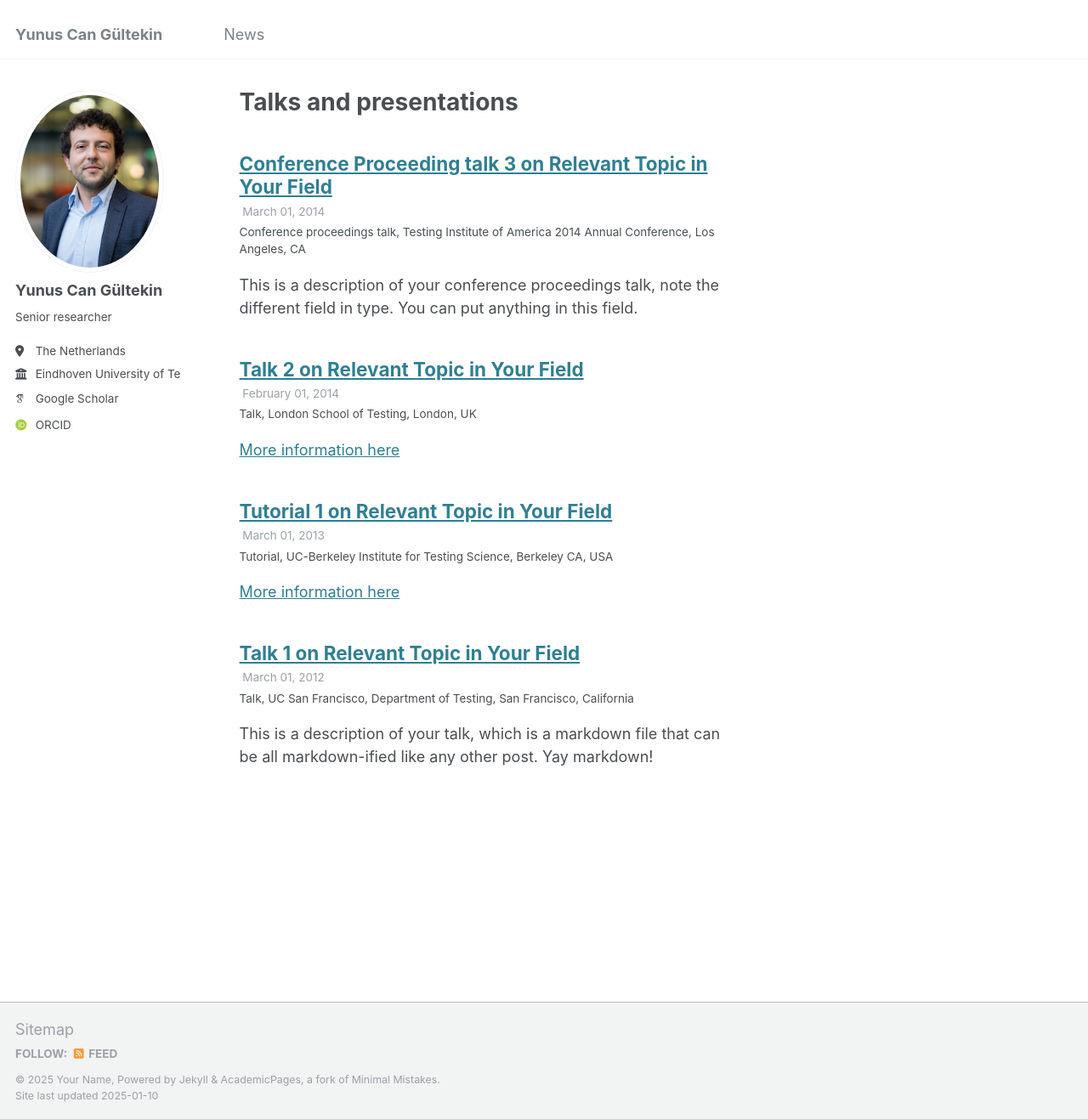
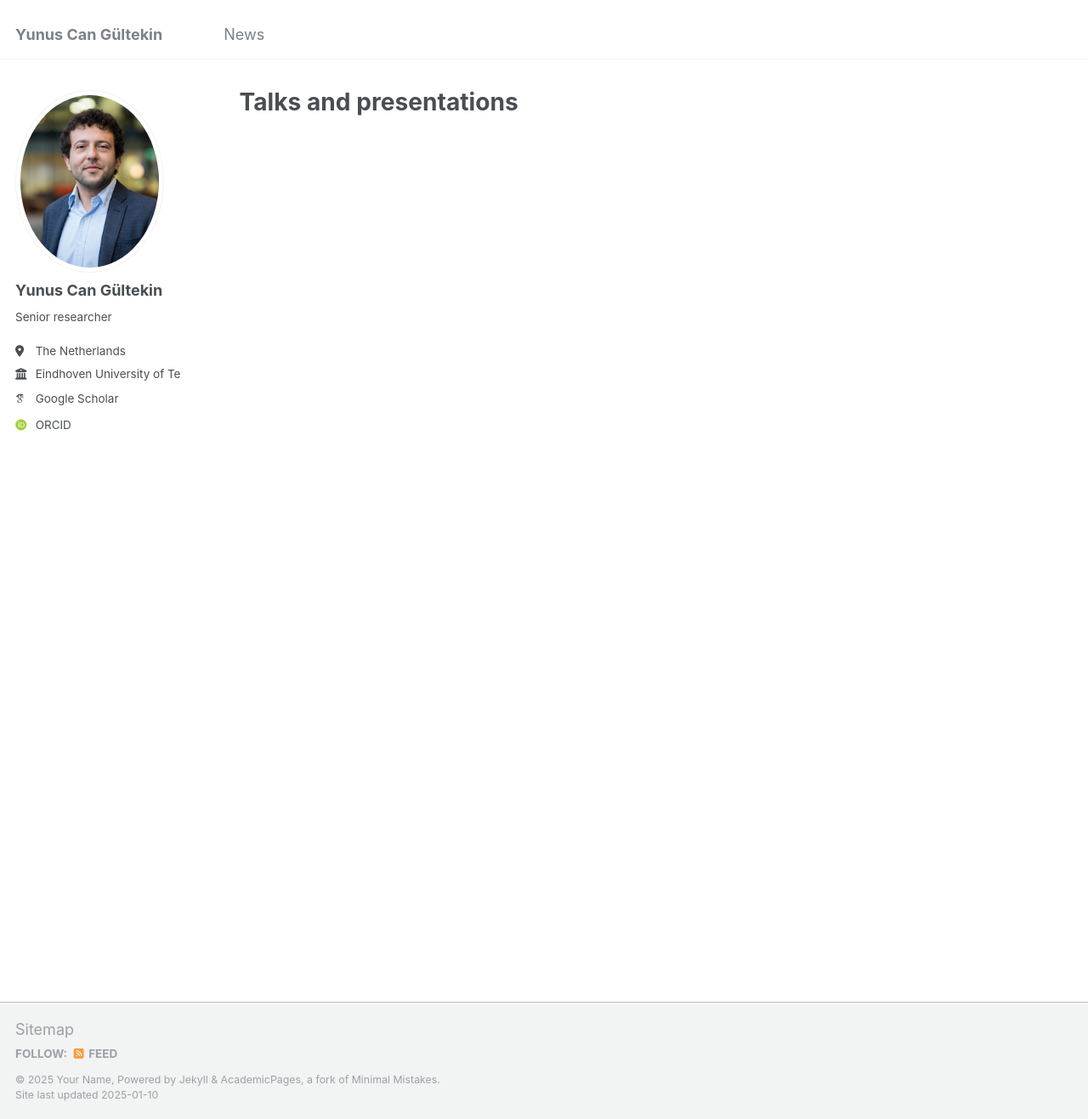
Before and after one commit to ycgultekin/ycgultekin.github.io, a Jekyll site: the page built from _pages/talks.html, in a window 1280 px wide and 1317 px high. Shown: the whole window at 85% size. Built offline with Jekyll 4.4.1, drawn with Linux system fonts in a browser that asks for light colours; some web fonts are replaced.

Commit message:
remove talks

```diff
--- a/_config.yml
+++ b/_config.yml
@@ -218,9 +218,6 @@
   portfolio:
     output: false
     permalink: /:collection/:path/
-  talks:
-    output: true
-    permalink: /:collection/:path/
   news:
     output: true
     permalink: /:collection/:path/
@@ -264,14 +261,6 @@
       author_profile: false
       share: false
       comment: false
-  # _talks
-  - scope:
-      path: ""
-      type: talks
-    values:
-      layout: talk
-      author_profile: true
-      share: true
   # _news
   - scope:
       path: ""
--- a/_talks/2012-03-01-talk-1.md
+++ /dev/null
@@ -1,11 +0,0 @@
----
-title: "Talk 1 on Relevant Topic in Your Field"
-collection: talks
-type: "Talk"
-permalink: /talks/2012-03-01-talk-1
-venue: "UC San Francisco, Department of Testing"
-date: 2012-03-01
-location: "San Francisco, California"
----
-
-This is a description of your talk, which is a markdown file that can be all markdown-ified like any other post. Yay markdown!
--- a/_talks/2013-03-01-tutorial-1.md
+++ /dev/null
@@ -1,13 +0,0 @@
----
-title: "Tutorial 1 on Relevant Topic in Your Field"
-collection: talks
-type: "Tutorial"
-permalink: /talks/2013-03-01-tutorial-1
-venue: "UC-Berkeley Institute for Testing Science"
-date: 2013-03-01
-location: "Berkeley CA, USA"
----
-
-[More information here](http://exampleurl.com)
-
-This is a description of your tutorial, note the different field in type. This is a markdown files that can be all markdown-ified like any other post. Yay markdown!
--- a/_talks/2014-02-01-talk-2.md
+++ /dev/null
@@ -1,13 +0,0 @@
----
-title: "Talk 2 on Relevant Topic in Your Field"
-collection: talks
-type: "Talk"
-permalink: /talks/2014-02-01-talk-2
-venue: "London School of Testing"
-date: 2014-02-01
-location: "London, UK"
----
-
-[More information here](http://example2.com)
-
-This is a description of your talk, which is a markdown files that can be all markdown-ified like any other post. Yay markdown!
--- a/_talks/2014-03-01-talk-3.md
+++ /dev/null
@@ -1,11 +0,0 @@
----
-title: "Conference Proceeding talk 3 on Relevant Topic in Your Field"
-collection: talks
-type: "Conference proceedings talk"
-permalink: /talks/2014-03-01-talk-3
-venue: "Testing Institute of America 2014 Annual Conference"
-date: 2014-03-01
-location: "Los Angeles, CA"
----
-
-This is a description of your conference proceedings talk, note the different field in type. You can put anything in this field.
```
